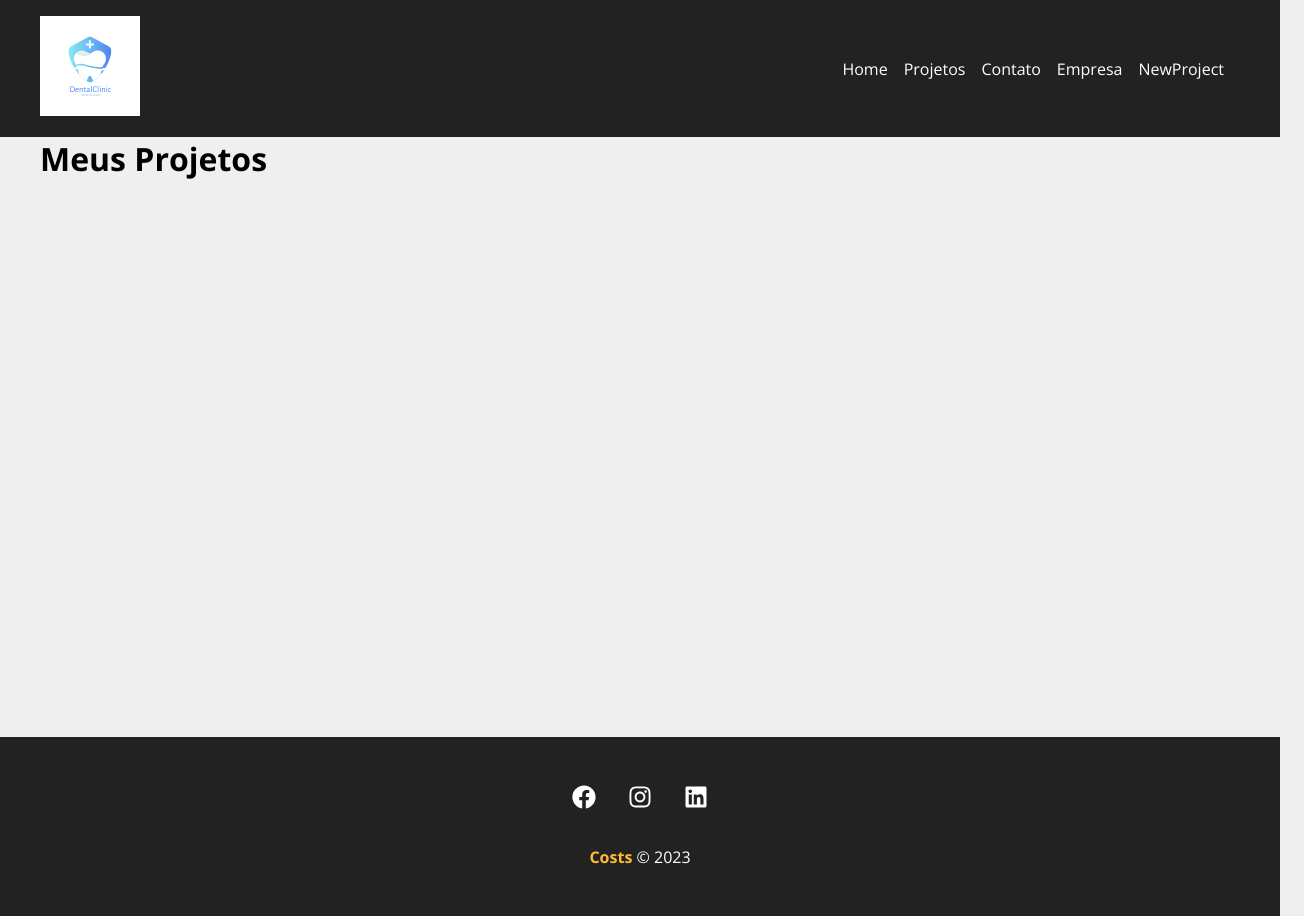
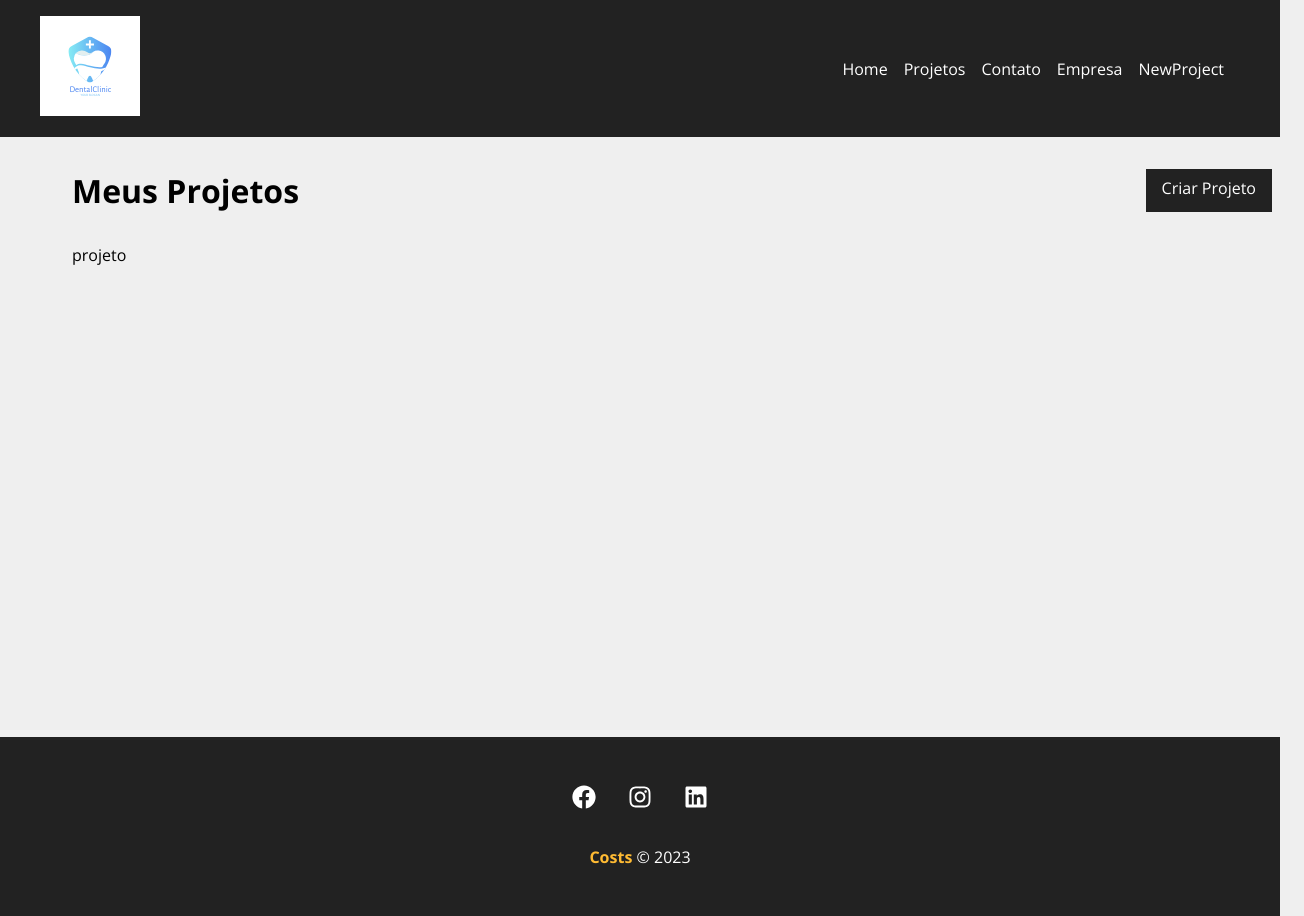
Before and after one commit to devlucasjac/costsreact, a React (Create React App) app: page /projects in a window 1280 px wide. Shown: the whole page, 1304 px wide, since content can reach past the window. Built offline with nearby package versions, Linux system fonts and the light colour scheme; no server answers.

Commit message:
iniciando criação da dashboard

```diff
--- a/src/components/layout/LinkButton.module.css
+++ b/src/components/layout/LinkButton.module.css
@@ -1,11 +1,11 @@
-.btn{
-    background-color: #222;
-    color:#fff;
-    padding: .5em 1em;
-    text-decoration:none;
-    transition: 0.5s;
+.btn {
+  background-color: #222;
+  color: #fff;
+  padding: 0.5em 1em;
+  text-decoration: none;
+  transition: 0.5s;
 }
 
 .btn:hover {
-    background-color: #ffbb33;
+  color: #ffbb33;
 }
--- a/src/components/pages/Projects.js
+++ b/src/components/pages/Projects.js
@@ -2,6 +2,11 @@ import { useState, useEffect } from "react";
 import { useLocation } from "react-router-dom";
 
 import Message from "../layout/Message";
+import Conteiner from "../layout/Conteiner";
+import LinkButton from "../layout/LinkButton";
+import ProjectCard from "../project/ProjectCard";
+
+import styles from "./Projects.module.css";
 
 function Projects() {
   const [projetos, setProjetos] = useState([]);
@@ -26,9 +31,15 @@ function Projects() {
   });
 
   return (
-    <div>
-      <h1>Meus Projetos</h1>
+    <div className={styles.project_container}>
+      <div className={styles.title_container}>
+        <h1>Meus Projetos</h1>
+        <LinkButton to="/newproject" text="Criar Projeto" />
+      </div>
       {message && <Message msg={message} type="success" />}
+      <Conteiner customClass="start">
+        <ProjectCard></ProjectCard>
+      </Conteiner>
     </div>
   );
 }
--- /dev/null
+++ b/src/components/pages/Projects.module.css
@@ -0,0 +1,9 @@
+.project_container {
+  padding: 2em;
+}
+
+.title_container {
+  display: flex;
+  justify-content: space-between;
+  margin-bottom: 2em;
+}
--- /dev/null
+++ b/src/components/project/ProjectCard.js
@@ -0,0 +1,9 @@
+import styles from "./ProjectCard.module.css";
+
+import { BsPencil, BsFillTrashFill } from "react-icons/bs";
+
+function ProjectCard({ id, name, budget, category, handleRemove }) {
+  return <div>projeto</div>;
+}
+
+export default ProjectCard;
```
Also changed, not shown: src/components/project/ProjectCard.module.css (added).
